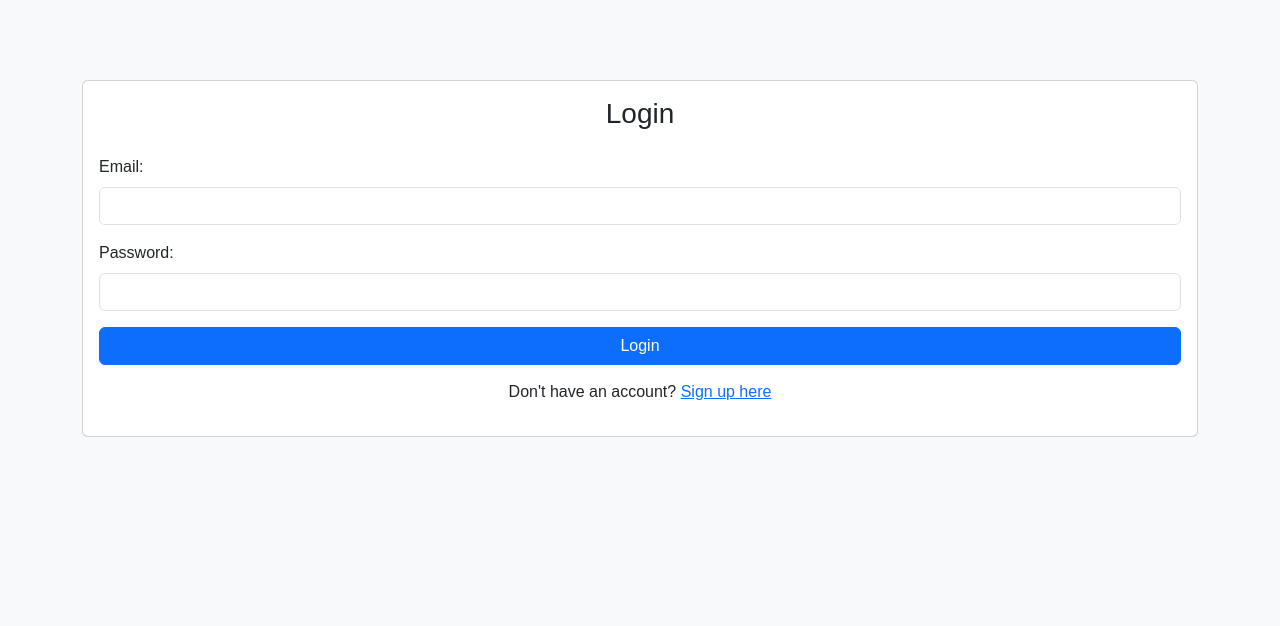
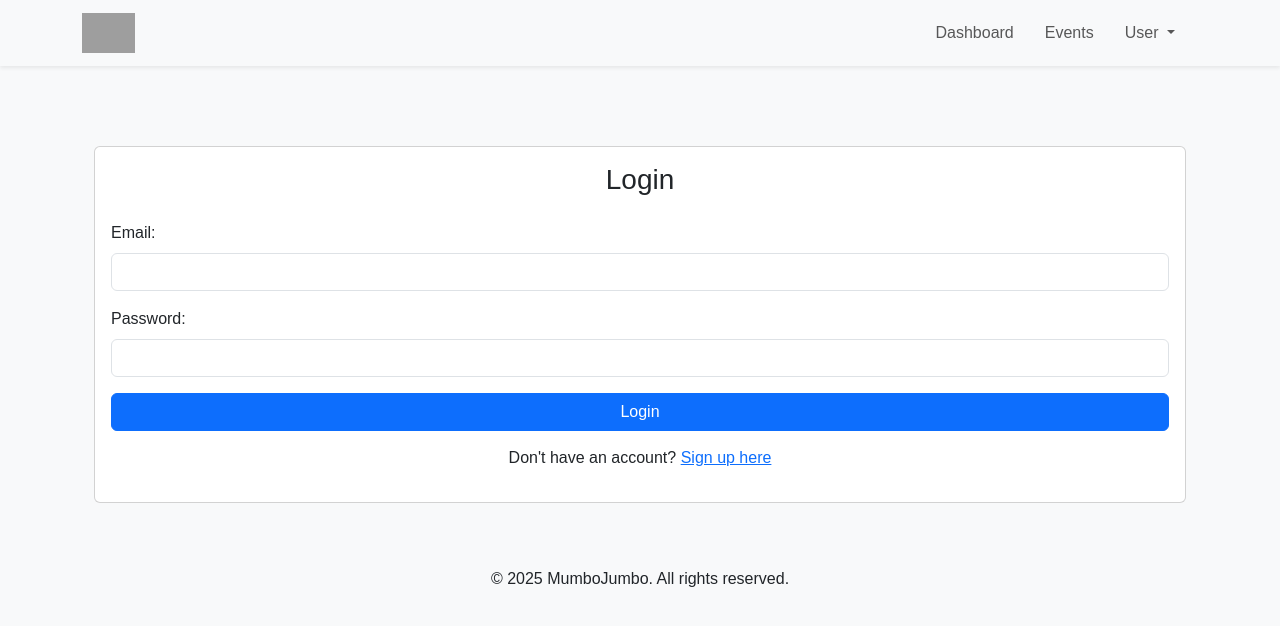
Before and after one commit to jennaballback/Eventure, a PHP site: page /MumboJumbo/login.php in a window 1280 px wide. Shown: the top 626 px of the page. Run offline with PHP 8.4, Linux system fonts and the light colour scheme; grey boxes are pictures that could not be loaded.

Commit message:
added header and footer

```diff
--- a/includes/footer.php
+++ b/includes/footer.php
@@ -0,0 +1,11 @@
+    </div> <!-- End container -->
+
+    <!-- Footer -->
+    <footer class="bg-light text-center py-3 mt-5">
+        <p>&copy; <?php echo date("Y"); ?> MumboJumbo. All rights reserved.</p>
+    </footer>
+
+    <!-- Bootstrap JS -->
+    <script src="https://cdn.jsdelivr.net/npm/bootstrap@5.3.2/dist/js/bootstrap.bundle.min.js"></script>
+</body>
+</html>
--- a/includes/header.php
+++ b/includes/header.php
@@ -0,0 +1,48 @@
+<!DOCTYPE html>
+<html lang="en">
+<head>
+    <meta charset="UTF-8">
+    <title>MumboJumbo</title>
+    <!-- Bootstrap CSS -->
+    <link href="https://cdn.jsdelivr.net/npm/bootstrap@5.3.2/dist/css/bootstrap.min.css" rel="stylesheet">
+    <!-- Custom CSS -->
+    <link rel="stylesheet" href="public/css/style.css">
+</head>
+<body>
+    <!-- Navbar -->
+    <nav class="navbar navbar-expand-lg navbar-light bg-light shadow-sm">
+        <div class="container">
+            <!-- Logo -->
+            <a class="navbar-brand" href="index.php">
+                <img src="public/images/logo.png" alt="MumboJumbo Logo" height="40">
+            </a>
+
+            <!-- Toggler for mobile -->
+            <button class="navbar-toggler" type="button" data-bs-toggle="collapse" data-bs-target="#navbarNav">
+                <span class="navbar-toggler-icon"></span>
+            </button>
+
+            <!-- Nav links and dropdown -->
+            <div class="collapse navbar-collapse" id="navbarNav">
+                <ul class="navbar-nav ms-auto">
+                    <li class="nav-item"><a class="nav-link" href="dashboard.php">Dashboard</a></li>
+                    <li class="nav-item"><a class="nav-link" href="view_events.php">Events</a></li>
+
+                    <!-- Dropdown menu -->
+                    <li class="nav-item dropdown">
+                        <a class="nav-link dropdown-toggle" href="#" id="userDropdown" role="button" data-bs-toggle="dropdown">
+                            <?php echo isset($_SESSION['first_name']) ? $_SESSION['first_name'] : 'User'; ?>
+                        </a>
+                        <ul class="dropdown-menu dropdown-menu-end" aria-labelledby="userDropdown">
+                            <li><a class="dropdown-item" href="profile.php">Profile</a></li>
+                            <li><a class="dropdown-item" href="settings.php">Settings</a></li>
+                            <li><hr class="dropdown-divider"></li>
+                            <li><a class="dropdown-item" href="logout.php">Logout</a></li>
+                        </ul>
+                    </li>
+                </ul>
+            </div>
+        </div>
+    </nav>
+
+    <div class="container mt-4">
--- a/login.php
+++ b/login.php
@@ -62,6 +62,7 @@ $conn->close();
     <link rel="stylesheet" href="public/css/style.css">
 </head>
 <body>
+    <?php include 'includes/header.php'; ?>
     <div class="container">
         <div class="card mx-auto login-card">
             <div class="card-body">
@@ -91,5 +92,6 @@ $conn->close();
             </div>
         </div>
     </div>
+    <?php include 'includes/footer.php'; ?>
 </body>
 </html>
--- a/public/css/style.css
+++ b/public/css/style.css
@@ -19,3 +19,16 @@ body {
     text-align: center;
     margin-top: 15px;
 }
+
+.navbar-brand img {
+    height: 40px; /* Logo height */
+}
+
+.navbar-nav .nav-link {
+    margin-right: 15px;
+}
+
+.dropdown-menu-end {
+    right: 0;
+    left: auto;
+}
```
